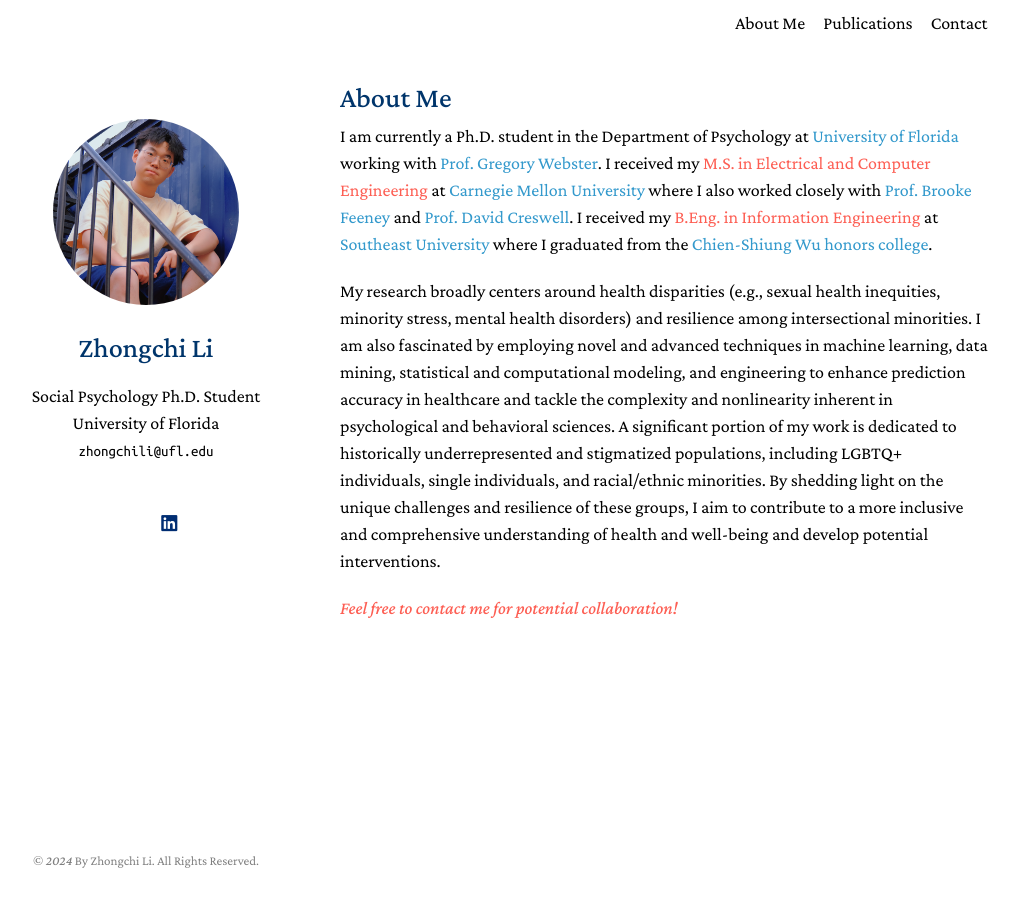
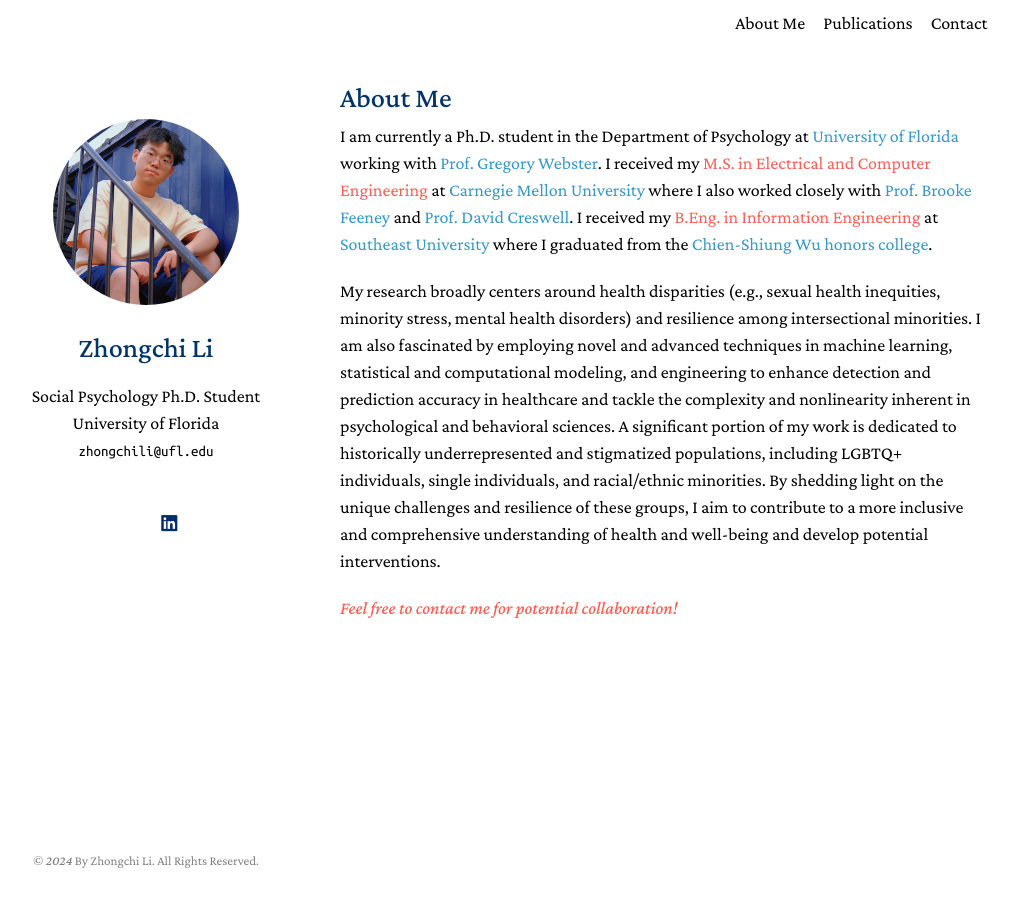
Before and after one commit to zhongchili52/zhongchili52.github.io, a Jekyll site: the page built from index.md, in a window 1280 px wide. Shown: the whole page, without its empty margins (130-1149 px from the left). Built offline with Jekyll 4.4.1, drawn with Linux system fonts in a browser that asks for light colours; a style sheet for code colours, icons or effects is not loaded.

Commit message:
Update index.md

```diff
--- a/index.md
+++ b/index.md
@@ -9,6 +9,6 @@
 
 I am currently a Ph.D. student in the Department of Psychology at [University of Florida](https://psych.ufl.edu/social-psychology/people/) working with [Prof. Gregory Webster](https://www.gdwebster.com/). I received my <font color="#fd5e53">M.S. in Electrical and Computer Engineering</font> at [Carnegie Mellon University](https://www.ece.cmu.edu/) where I also worked closely with [Prof. Brooke Feeney](https://www.cmu.edu/dietrich/psychology/relationships-lab/brooke-feeney-associate-professor.html) and [Prof. David Creswell](https://www.healthandhumanperformancelab.com/people). I received my <font color="#fd5e53">B.Eng. in Information Engineering</font> at [Southeast University](https://www.seu.edu.cn/english/) where I graduated from the [Chien-Shiung Wu honors college](https://wjx.seu.edu.cn/wjxen/).
 
-My research broadly centers around health disparities (e.g., sexual health inequities, minority stress, mental health disorders) and resilience among intersectional minorities. I am also fascinated by employing novel and advanced techniques in machine learning, data mining, statistical and computational modeling, and engineering to enhance prediction accuracy in healthcare and tackle the complexity and nonlinearity inherent in psychological and behavioral sciences. A significant portion of my work is dedicated to historically underrepresented and stigmatized populations, including LGBTQ+ individuals, single individuals, and racial/ethnic minorities. By shedding light on the unique challenges and resilience of these groups, I aim to contribute to a more inclusive and comprehensive understanding of health and well-being and develop potential interventions.
+My research broadly centers around health disparities (e.g., sexual health inequities, minority stress, mental health disorders) and resilience among intersectional minorities. I am also fascinated by employing novel and advanced techniques in machine learning, statistical and computational modeling, and engineering to enhance detection and prediction accuracy in healthcare and tackle the complexity and nonlinearity inherent in psychological and behavioral sciences. A significant portion of my work is dedicated to historically underrepresented and stigmatized populations, including LGBTQ+ individuals, single individuals, and racial/ethnic minorities. By shedding light on the unique challenges and resilience of these groups, I aim to contribute to a more inclusive and comprehensive understanding of health and well-being and develop potential interventions.
 
 <em><font color="#fd5e53">Feel free to contact me for potential collaboration!</font></em>
```
